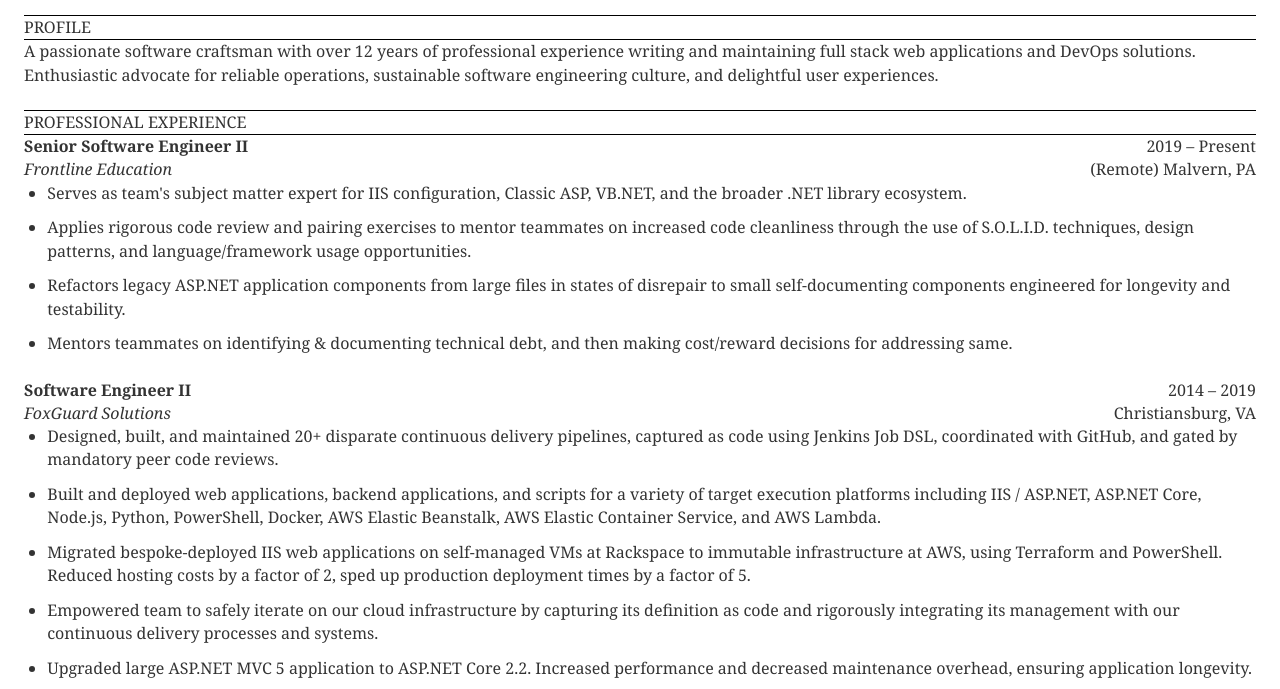
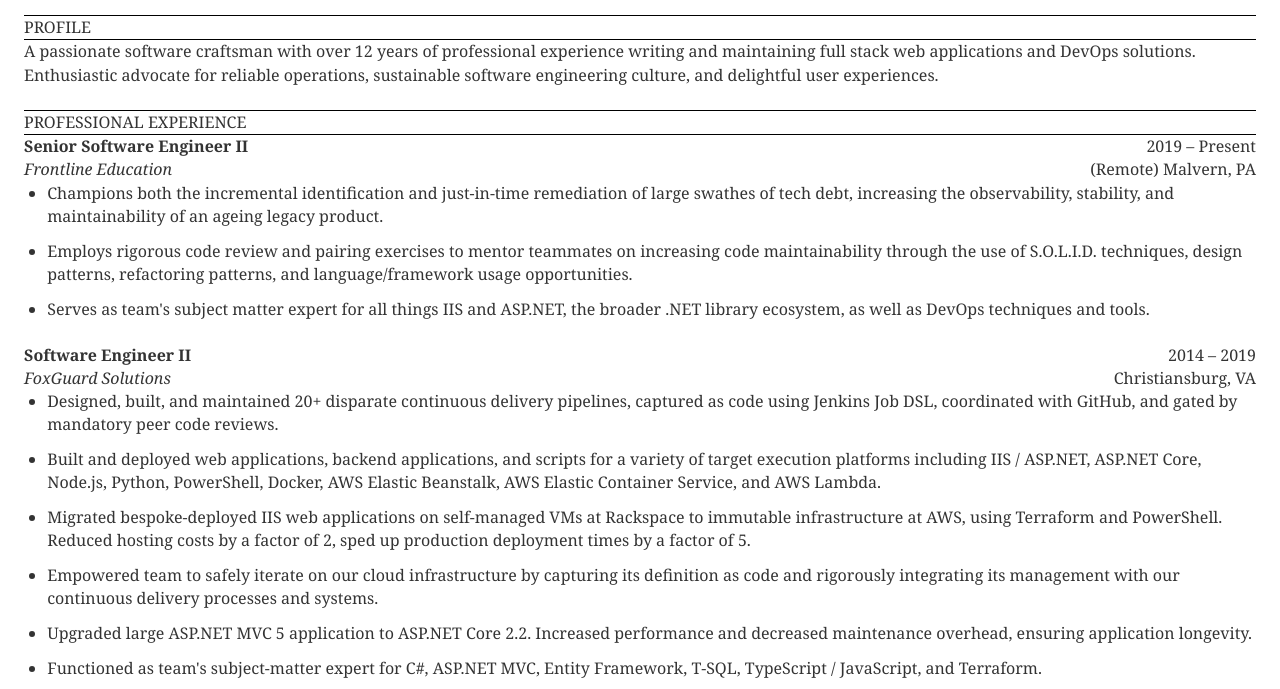
Before and after one commit to brucificus/curriculum-vitae, a Gatsby site: page / in a window 1280 px wide. Shown: the part 86-775 px from the top of the page. Built offline with nearby package versions, Linux system fonts and the light colour scheme; Gatsby itself is replaced by a stand-in of ours; some packages are replaced by stand-ins of ours.

Commit message:
✏ Updates Verbiage
The previous verbiage had been hastily assembled for a one-off distribution - hopefully this is a bit more focused (and positive).

```diff
--- a/src/data/jobs/frontline-education.md
+++ b/src/data/jobs/frontline-education.md
@@ -5,7 +5,6 @@ employment-start: "2019-12-16T05:00Z"
 job-title-final: "Senior Software Engineer II"
 ---
 
-- Serves as team's subject matter expert for IIS configuration, Classic ASP, VB.NET, and the broader .NET library ecosystem.
-- Applies rigorous code review and pairing exercises to mentor teammates on increased code cleanliness through the use of S.O.L.I.D. techniques, design patterns, and language/framework usage opportunities.
-- Refactors legacy ASP.NET application components from large files in states of disrepair to small self-documenting components engineered for longevity and testability.
-- Mentors teammates on identifying & documenting technical debt, and then making cost/reward decisions for addressing same.
+- Champions both the incremental identification and just-in-time remediation of large swathes of tech debt, increasing the observability, stability, and maintainability of an ageing legacy product.
+- Employs rigorous code review and pairing exercises to mentor teammates on increasing code maintainability through the use of S.O.L.I.D. techniques, design patterns, refactoring patterns, and language/framework usage opportunities.
+- Serves as team's subject matter expert for all things IIS and ASP.NET, the broader .NET library ecosystem, as well as DevOps techniques and tools.
```
